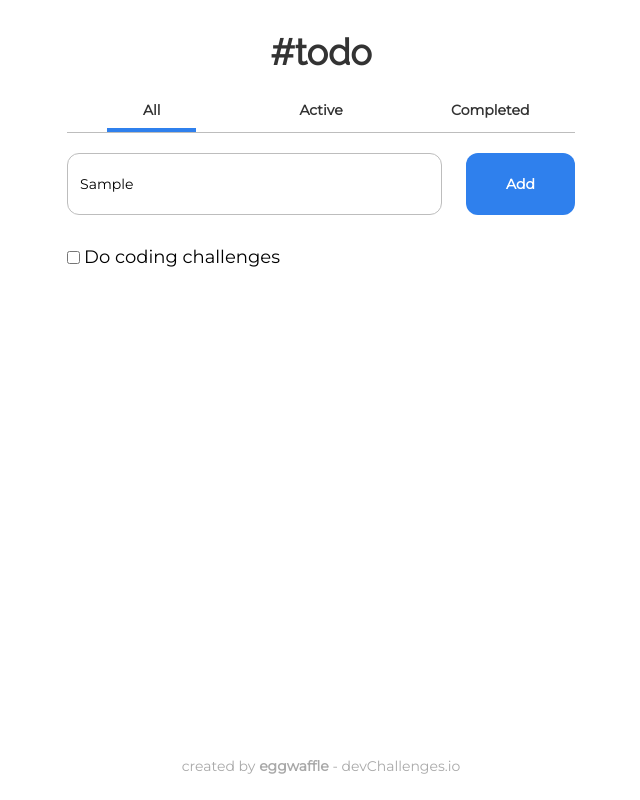
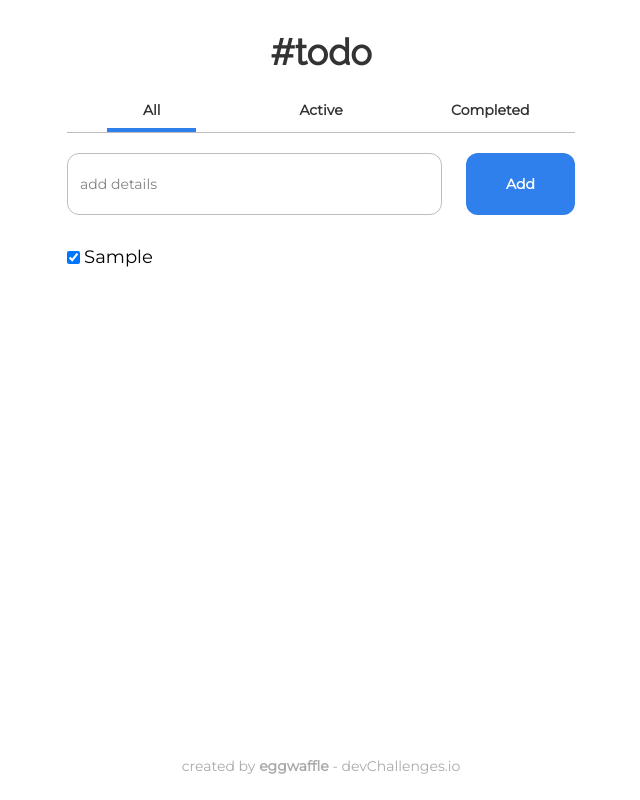
Before and after one commit to eggwaffle/todo, a React (Create React App) app: page / in a window 1280 px wide. Both pictures are taken after typing "Sample" into the empty fields and a click on the button "Add". Shown: the whole page, without its empty margins (319-959 px from the left). Built offline with nearby package versions, Linux system fonts and the light colour scheme.

Commit message:
Update to 0.5.0

```diff
--- a/package.json
+++ b/package.json
@@ -1,7 +1,7 @@
 {
   "homepage": "https://front-end-dev-challenges.web.app/todo/",
   "name": "todo",
-  "version": "0.4.0",
+  "version": "0.5.0",
   "license": "UNLICENSED",
   "private": true,
   "dependencies": {
--- a/src/components/Bar.js
+++ b/src/components/Bar.js
@@ -1,14 +1,30 @@
+import { useState } from "react";
+
 function Bar(props) {
+  const [content, setContent] = useState(``);
+  const timestamp = Date.now();
+
+  let newElement = {
+    "id": timestamp,
+    "content": content,
+    "completed": true
+  }
+
   return (
     <section className="bar">
       <input
         className="bar-input"
         type="text"
         placeholder="add details"
+        value={content}
+        onChange={(e) => setContent(e.target.value)}
       />
       <button
       className="bar-button"
-      onClick={props.addTodo}
+      onClick={() => {
+        props.addTodo(newElement);
+        setContent(``);
+      }}
       >
         Add
       </button>
--- a/src/components/List.js
+++ b/src/components/List.js
@@ -1,18 +1,14 @@
-import {useState} from 'react';
 import Todo from "./Todo";
 
 function List(props) {
-  const [checked, setChecked] = useState(false);
-  const handlechange = () => {
-    setChecked(!checked);
-  }
 
   const list = props.todoList.map ((todo) =>
     <Todo
       key={todo.id}
+      id={todo.id}
       content={todo.content}
       completed={todo.completed}
-      onChange={handlechange}
+      onChange={props.handlechange}
     />
   )
 
--- a/src/components/Main.js
+++ b/src/components/Main.js
@@ -1,4 +1,4 @@
-import { useState, useEffect } from "react";
+import { useState } from "react";
 import Bar from './Bar';
 import List from './List';
 import TabList from './TabList';
@@ -10,18 +10,28 @@ function Main() {
   }, []);
   const [todoList, setTodoList] = useState(localStorage.getItem('todos'));
   */
+
   const [todoList, setTodoList] = useState([]);
-  let arr =todoList;
-  const newElement = {
-    "id": Date.now(),
-    "content": "Do coding challenges",
-    "completed": false
-  }
-  function addTodo() {
+  const arr =todoList;
+
+  function addTodo(newElement) {
     arr.push(newElement);
     setTodoList(arr => [...arr])
-    console.log(todoList)
     //localStorage.setItem('todos', todoList)
+  }
+
+  const handlechange = (id, completed) => {
+    console.log(todoList.find(element => element.id === id))
+    completed = !(completed)
+    arr.map(element => {
+      if (element.id === id) {
+        element.completed = completed;
+      }
+      return element;
+    })
+    setTodoList(arr => [...arr])
+    console.log(todoList.find(element => element.id === id))
+    return completed
   }
 
   return (
@@ -36,6 +46,7 @@ function Main() {
       />
       <List
         todoList={todoList}
+        handlechange={handlechange}
       />
     </div>
   );
--- a/src/components/Todo.js
+++ b/src/components/Todo.js
@@ -1,10 +1,16 @@
+import { useState } from "react";
+
 function Todo(props) {
+  const [checked, setChecked] = useState(props.completed);
+
   return (
     <div className="todo">
       <input
+        id={props.id}
         className="todo-checkbox"
         type="checkbox"
-        onChange={props.onChange}
+        checked={checked}
+        onChange={() =>setChecked(props.onChange(props.id, checked))}
       />
       <p className="todo-text">
         {props.content}
```
